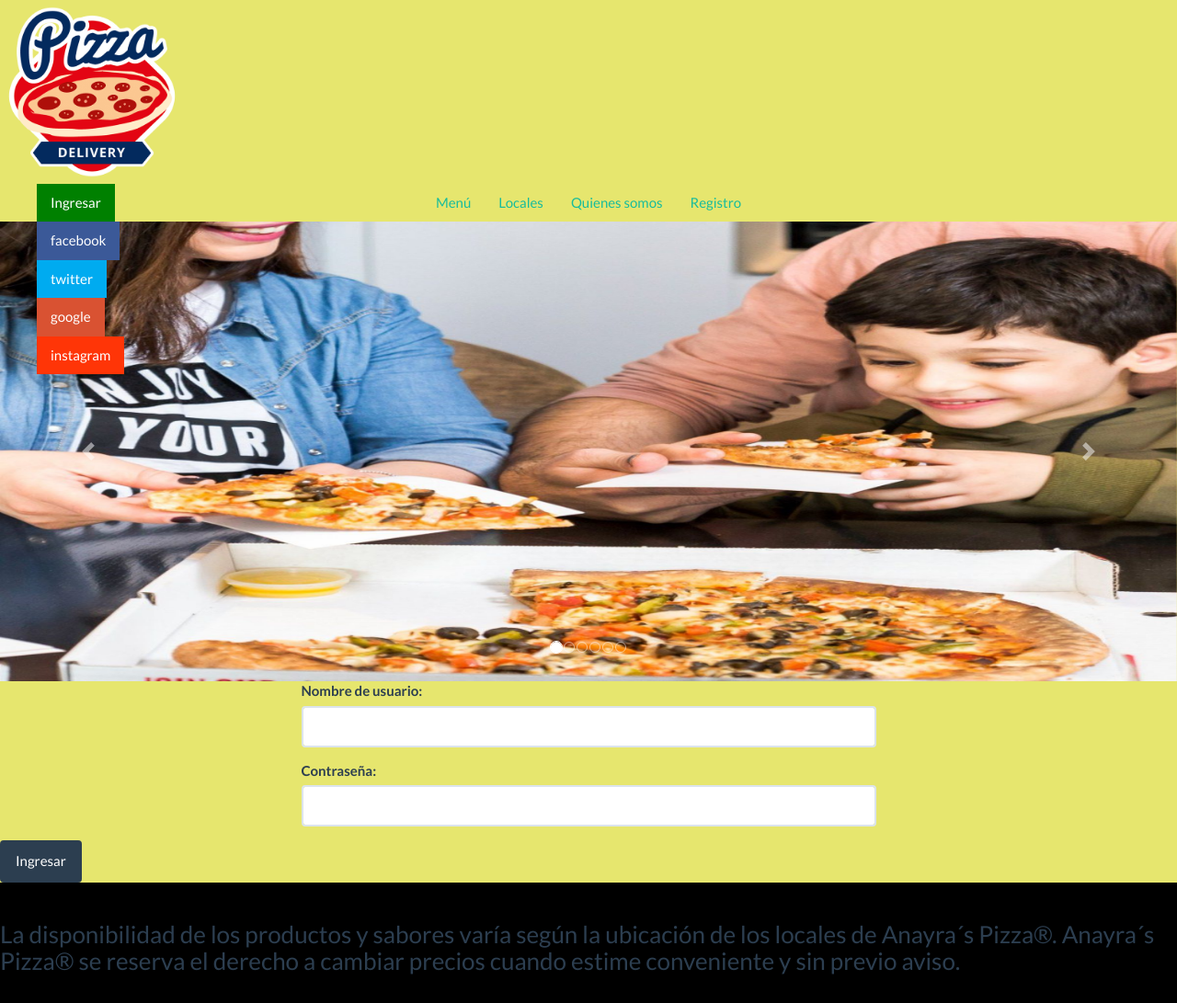
After one commit to perla-jara/proyectoDjango, a Django app: page /login in a window 1280 px wide. The commit adds this page. Shown: the whole page at 92% size. Run offline with Django 3.2, Linux system fonts and the light colour scheme; some libraries are stand-ins or nearby versions.

Commit message:
Version 6

```diff
--- a/app/templates/app/base/base.html
+++ b/app/templates/app/base/base.html
@@ -31,7 +31,7 @@
             </div>
                 <ul class="nav justify-content-center">
                     <li class="nav-item">
-                        <a class="nav-link active" href="index">Menú</a>
+                        <a class="nav-link active" href="menu">Menú</a>
                     </li>
                     <li class="nav-item">
                         <a class="nav-link" href="locales">Locales</a>
@@ -179,6 +179,7 @@
     {% block social %}
     <div class="social">
 		<ul>
+            <li><a href="login" target="_blank" class="icon-pedir">Ingresar</a></li>
 			<li><a href="http://www.facebook.com" target="_blank" class="icon-facebook">facebook</a></li>
 			<li><a href="http://www.twitter.com" target="_blank" class="icon-twitter">twitter</a></li>
             <li><a href="http://www.googleplus.com" target="_blank" class="icon-googleplus">google</a></li>
--- /dev/null
+++ b/app/templates/app/login.html
@@ -0,0 +1,26 @@
+{% extends './base/base.html' %}
+{% block title %} Mascotas {% endblock %} {% block navbar%} {% endblock %} {% block content %}
+<form method="post">
+    {% csrf_token %}
+    <div class="row">
+        <div class="col-md-6 col-md-offset-3">
+            <div class="form-group">
+                <label for="username">Nombre de usuario:</label>
+                <input class="form-control" type="text" name="username">
+            </div>
+        </div>
+    </div>
+    <div class="row">
+        <div class="col-md-6 col-md-offset-3">
+            <div class="form-group">
+                <label for="username">Contraseña:</label>
+                <input class="form-control" type="password" name="password">
+            </div>
+        </div>
+    </div>
+    <input class="btn btn-primary" type="submit" value="Ingresar" href="menu">
+
+</form>
+
+
+{% endblock %}
--- a/app/templates/app/index.html
+++ b/app/templates/app/menu.html
@@ -4,3 +4,6 @@
 {% block title %}
 Anayra
 {% endblock %}
+
+{% block ingresar %}
+{% endblock %}
--- a/app/urls.py
+++ b/app/urls.py
@@ -1,14 +1,20 @@
 from django.urls import path, include
 from . import views
 
+from django.contrib.auth import views as auth_views
+
+
 urlpatterns = [
+    path('index/', auth_views.LoginView.as_view(), name='login'),
     path('agregarCliente',views.agregar_cliente),
-    path('',views.index),
+    path('',views.menu),
     path('addCliente', views.Cliente_Create.as_view(), name="cliente_crear"),
     path('listar_clientes',views.listar_clientes),
     path('editar_cliente/<int:cliente_id>', views.editar_cliente),
     path('borrar_cliente/<int:cliente_id>', views.borrar_cliente),
-    path('index',views.index),
+    path('menu',views.menu),
+    path('login',views.login),
+    path('ingresar',views.login),
     path('locales',views.locales),
     path('quienes_somos',views.quienes_somos),
 ]
--- a/app/views.py
+++ b/app/views.py
@@ -7,8 +7,14 @@ from .models import Cliente
 
 from .forms import ClienteForm
 
-def index(request):
-    return render(request, 'app/index.html', {})
+def menu(request):
+    return render(request, 'app/menu.html', {})
+
+def login(request):
+    return render(request, 'app/login.html', {})
+
+def ingresar(request):
+    return render(request, 'app/login.html', {})
 
 def locales(request):
     return render(request, 'app/locales.html', {})
--- a/crud/urls.py
+++ b/crud/urls.py
@@ -24,7 +24,9 @@ urlpatterns = [
     path('listar_clientes', include('app.urls')),
     path('editar_cliente/<int:cliente_id>', include('app.urls')),
     path('borrar_cliente/<int:cliente_id>', include('app.urls')),
-    path('index', include('app.urls')),
+    path('menu', include('app.urls')),
+    path('login', include('app.urls')),
+    path('ingresar', include('app.urls')),
     path('locales', include('app.urls')),
     path('quienes_somos', include('app.urls')),
 ]
--- a/static/css/index.css
+++ b/static/css/index.css
@@ -69,7 +69,7 @@ body{
 		-o-transition:all 500ms ease;
 		transition:all 500ms ease;
 	}
-
+	.social ul li .icon-pedir {background: green;}
 	.social ul li .icon-facebook {background:#3b5998;}
 	.social ul li .icon-twitter {background: #00abf0;}
 	.social ul li .icon-googleplus {background: #d95232;}
```
